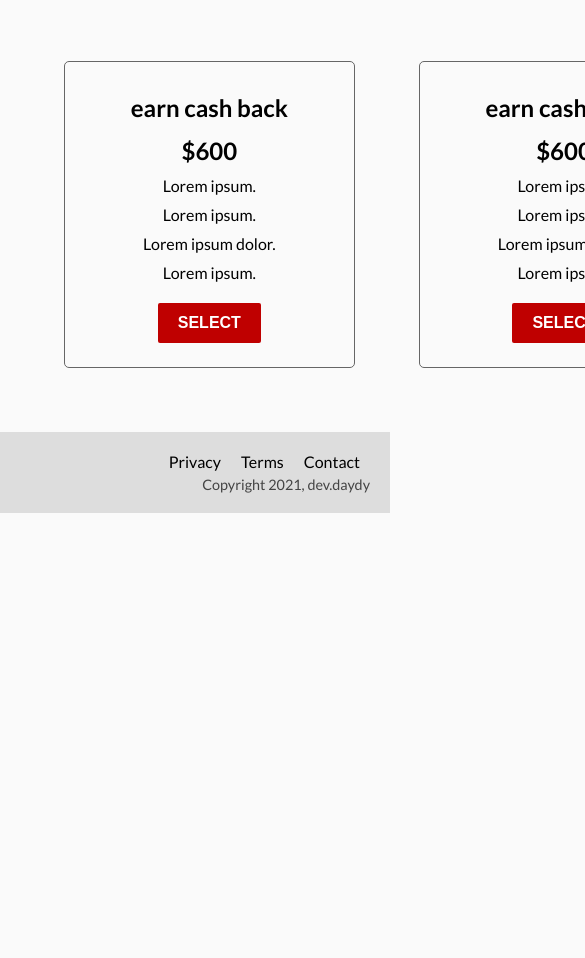
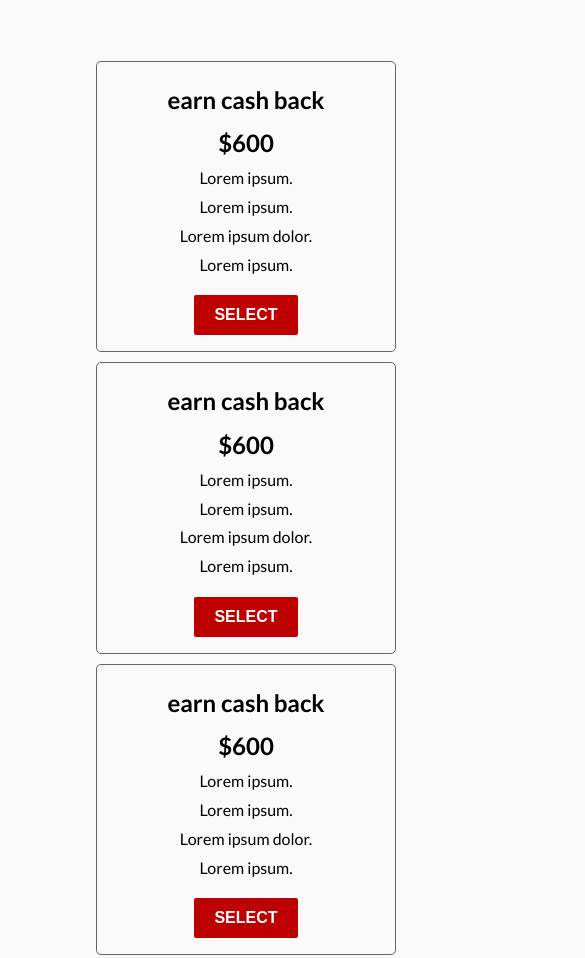
Before and after one commit to daydy225/Landing_page, a plain HTML site: page index.html in a window 390 px wide. Shown: the part 1807-2765 px from the top of the page, 585 px wide, since content can reach past the window. Before the commit the page ends 2320 px from the top, so only its background shows below. Drawn offline with Linux system fonts and the light colour scheme.

Commit message:
Product landing page
Project freecodecanmp

```diff
--- a/landing-page.css
+++ b/landing-page.css
@@ -223,7 +223,8 @@ nav > ul {
 }
 
 .products {
-  margin: 4em;
+  margin-top: 4em;
+  padding: 0 4em;
   min-width: 1000px;
   display: flex;
   justify-content: center;
@@ -232,15 +233,26 @@ nav > ul {
 .section__products--block {
   line-height: 1.8;
   border: 1px solid #666;
-  padding: 1.5em;
+  padding: 1em;
   text-align: center;
   border-radius: 5px;
   width: calc(100% / 3);
+  margin-left: 2em;
 }
 .section__products--block + .section__products--block {
-  margin-left: 4em;
+  /* margin-right: 4em; */
 }
-
+@media (max-width: 800px) {
+  .products {
+    flex-direction: column;
+  }
+  .section__products--block {
+    max-width: 300px;
+    width: 100%;
+    margin-right: auto;
+    margin-bottom: 5em;
+  }
+}
 .section__product--titre {
   font-size: 1.5rem;
 }
@@ -275,3 +287,16 @@ footer {
   font-size: 0.9em;
   color: #444;
 }
+
+@media (max-width: 800px) {
+  .products {
+    flex-direction: column;
+  }
+  .section__products--block {
+    max-width: 300px;
+    width: 100%;
+    /* margin-left: auto; */
+    margin-right: auto;
+    margin-bottom: 10px;
+  }
+}
```
